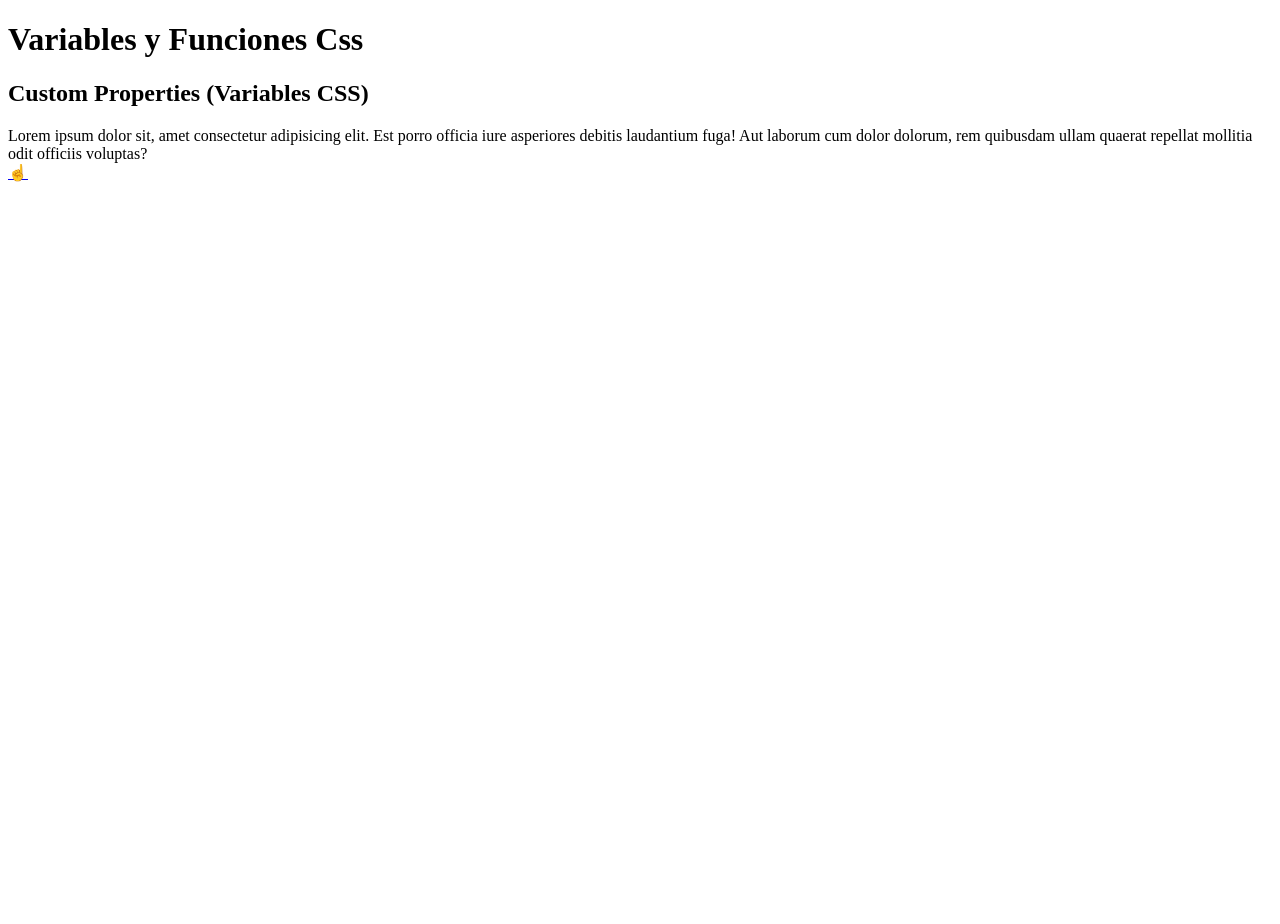
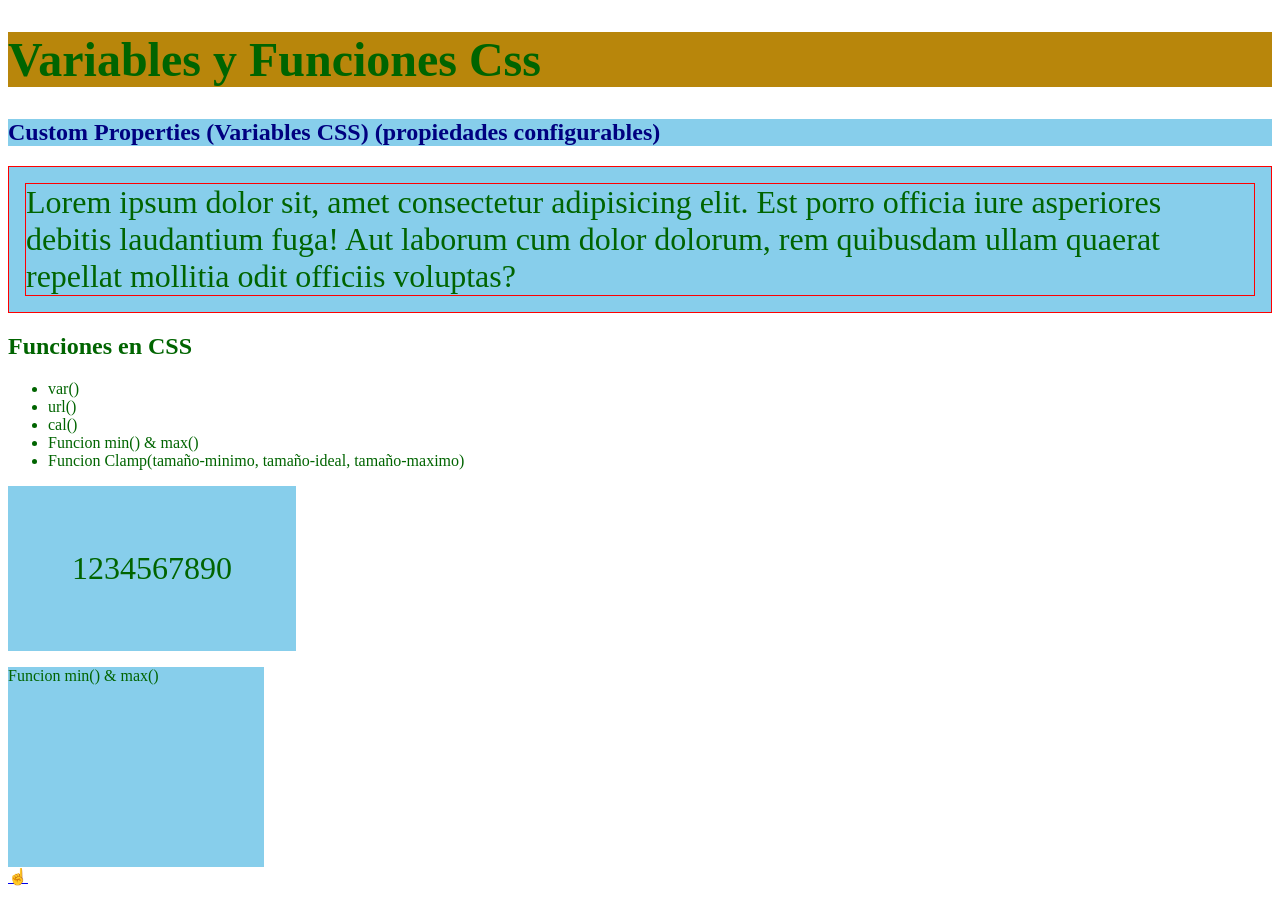
Before and after one commit to diegotvramos/fundamentosCss, a plain HTML site: page variables-functions.html in a window 1280 px wide. Before the commit the page ends 800 px from the top, so only its background shows below. Drawn offline with Linux system fonts and the light colour scheme.

Commit message:
Funciones, Fuentes y estilos

```diff
--- /dev/null
+++ b/css/fonts-texts.css
@@ -0,0 +1,137 @@
+
+/*
+  Estilos de la Fuente
+
+  font-family
+  font-size
+  font-weight
+  font-style
+  font-variant
+  line-height
+  font
+*/
+
+.font{
+    font-family: Georgia, "Times New Roman", Times, serif; /*si la primera opcion está disponible aplicalá*/
+    font-family: sans-serif;
+    font-size: 32px;
+    /*No toda las tipografias tiene el mismo grosor*/
+    font-weight: bold;
+    font-style: italic; /*se puso en cursiva*/
+    font-variant: small-caps; /*Comvierte todo a mayusculas*/
+    line-height: 2;
+    font: italic small-caps bold 24px / 1.5 monospace; /*Respetando el orden*/
+}
+
+/*Formato woff o woff2 - Web Open Font Format*/
+
+/*
+font-display:
+  auto - permite que el navegador utilice el método predeterminado que suele ser block
+  block - oculta brevemente el texto hasta que la fuente haya sido descargada por completo
+  swap - indica al navegador que utilice la fuente alternativa para mostrar el texto hasta que la fuente personalizada se haya cargado por completo
+  fallback - es una mezcla de auto y swap
+  optional -ocultará el texto, luego lo cargará con la fuente alternativa y finalmente aplicará la fuente personalizada
+*/
+
+@font-face{
+    font-family: "Chalet";
+    src: url("../assets/Chalet.woff") format("woff"); /*sube un nivel y carga el archivo...*/
+    font-display: swap;
+    /*
+    src: url("../assets/Chalet.woff") format("woff"),
+        url(../assets/Chalet.woff2) format(woff2); */
+
+}
+
+.chalet{
+    font-family: "Chalet", sans-serif; /*sans-serif en la tipografia alternativa*/
+    font-size: 2rem;
+}
+
+
+@font-face{
+    font-family: "Pecita";
+    src: url("../assets/Pecita.woff") format("woff");
+    font-display: swap;
+}
+
+.pecita{
+    font-family: "Pecita", sans-serif;
+    font-size: 2rem;
+}
+
+
+/*Archivos externos*/
+
+.raleway{
+    font-family: 'Raleway', sans-serif;
+}
+
+
+/*
+    text-align
+    text-decoration
+    text-indent
+    text-overflow
+        overflow: hidden;
+        white-space: nowrap;
+    text-transform
+
+    letter-spacing
+
+    white-space
+
+    word-break
+    word-spacing
+    writing-mode
+*/
+
+.text{
+
+    font-size: 2rem;
+    text-align: right;
+    text-align: center;
+    text-align: justify;
+    text-align: left;
+    text-decoration:overline ;
+    text-decoration: none;
+    text-indent: 3rem; /*Es la sangria del parrafo. una indentacion a linea que comienza el parrafo*/
+    text-transform: capitalize; /*Toda las palabras locombierte en mayuscula en capital leter*/
+    text-transform: lowercase; /*los correos siempre se escribe en minusculas*/
+    text-transform: uppercase; /*Todo locombiertes a mayuscula*/
+    text-transform: none; /*no apliques ninguna transformacion*/
+    letter-spacing: 0.5rem; /*ES el espaciado que va tener cada caracter*/
+    /*white-space: pre; /*/
+    word-break: keep-all;/*normalita*/
+    word-break: break-all;/*parte las palabras a */
+    writing-mode: horizontal-tb;
+    writing-mode: vertical-rl;/*rigt to left*/
+
+}
+
+.text a{
+    text-decoration: none;
+}
+
+.text-overflow{
+    background-color: blanchedalmond;
+    border: thin solid black;
+    padding: 1rem;
+    font-size: 2rem;
+    width: 50%;
+    overflow: hidden; /*lo va ocultar*/
+    white-space: nowrap; /*hace que se vaya a una sola linea*/
+    text-overflow: ellipsis;
+
+}
+
+.white-space{
+    white-space: pre; /*Se comporta como una etiqueta codigo*/
+}
+
+
+.word-spacing{
+    font-size: 2rem;
+    word-spacing: 1rem;
+}
--- a/css/variables-functions.css
+++ b/css/variables-functions.css
@@ -1,5 +1,67 @@
+:root{
+    color: darkgreen;
+    --default-bg-color:skyblue;
+}
+
+html{
+    color: red;
+    box-sizing: border-box;
+}
+*,
+*::after,
+*::before{
+    box-sizing: inherit;
+}
+
+.custom-props-1{
+    --primary-color: gray; /*Recuerda _existea en este elemento y sus hijos_ */
+    --font-zize:32px;
+    background-color: var(--primary-color);
+}
+
+.custom-props-2{
+    background-color: var(--default-bg-color);
+    border: thin solid var(--border-color);
+    padding: 1rem;
+}
+
+.custom-props-3{
+    font-size: var(--font-zize);
+    border: thin solid var(--border-color);
+}
+
+.title-props{
+    --primary-color:navy;
+    color: var(--primary-color, orange); /*En el caso de que no exista el primari color aplica Orange*/
+    background-color: var(--default-bg-color);
+}
 
 
-.custom-props-1{
+/*Funcion Cal*/
 
+.ch-10{
+    --padding-size:4ch;
+    --num-ch:10ch;
+    background-color: var(--default-bg-color);
+    font-size: 2rem;
+    padding: var(--padding-size);
+    width:calc(var(--num-ch) + var(--padding-size)*2);/*Cuando tenemos operador como (+-*) y los operandos (var, 2)8es importante dejar espacio */
 }
+
+/*no podemos tener padding negativos */
+
+/*Funcion min() & max()*/
+
+.min-max{
+    background-color: var(--default-bg-color);
+    margin-top: 1rem;
+    width: min(300px, 20vw, 20rem); /*300px es menor que el 20% de la pantalla de viewport (Siempre va  ganar el que tenga menor valor)*/
+    height: max(200px, 25vh);
+}
+
+/*Funcion Clamp()*/
+
+h1{
+    font-size: clamp(2rem, 1rem + 3vw, 3rem);
+    background-color: darkgoldenrod;
+}
--- a/variables-functions.html
+++ b/variables-functions.html
@@ -9,15 +9,32 @@
 <body>
     <h1>Variables y Funciones Css</h1>
 
-    <h2>Custom Properties (Variables CSS)</h2>
+    <h2 class="title-props" >Custom Properties (Variables CSS) (propiedades configurables)</h2>
 
     <article class="custom-props-1">
-        <section class="custom-props-2">
+        <section class="custom-props-2" style="--border-color:red;">
             <div class="custom-props-3">
                 Lorem ipsum dolor sit, amet consectetur adipisicing elit. Est porro officia iure asperiores debitis laudantium fuga! Aut laborum cum dolor dolorum, rem quibusdam ullam quaerat repellat mollitia odit officiis voluptas?
             </div>
         </section>
     </article>
+
+    <h2>Funciones en CSS</h2>
+    <ul>
+        <li>var()</li>
+        <li>url()</li>
+        <li>cal()</li>
+        <li>Funcion min() & max()</li>
+        <li>Funcion Clamp(tamaño-minimo, tamaño-ideal, tamaño-maximo)</li>
+    </ul>
+    <div class="ch-10">
+        1234567890
+    </div>
+
+    <div class="min-max">
+        Funcion min() & max()
+    </div>
+
 
     <a href="index.html#temario-css">☝</a>
 
```
Also changed, not shown: fonts-texts.html (added, +61 -0 lines), index.html (+1 -1 lines), assets/Chalet.ttf (added), assets/Chalet.woff (added), assets/Pecita.ttf (added), assets/Pecita.woff (added), 1 other file.
